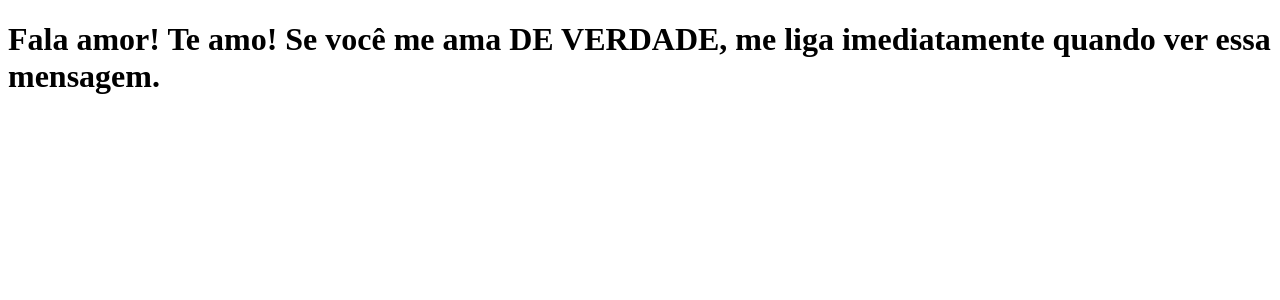
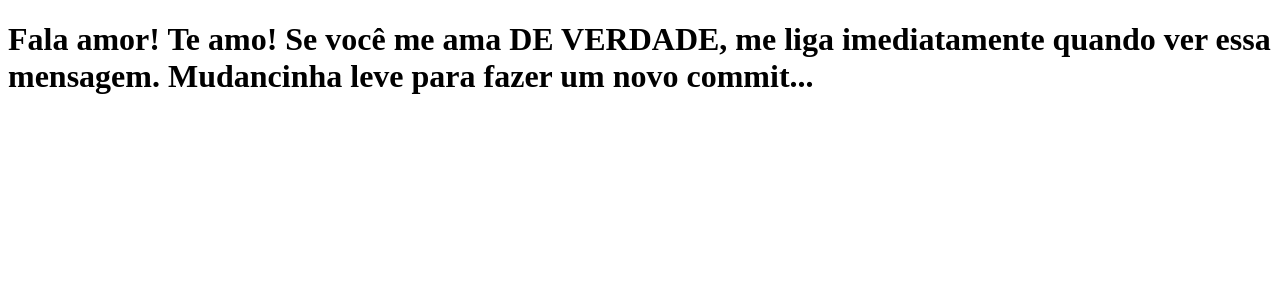
Before and after one commit to oLucasLeles/clone-tabnews, a Next.js app: page / in a window 1280 px wide. Shown: the top 300 px of the page. Built offline with nearby package versions, Linux system fonts and the light colour scheme.

Commit message:
adiciona texto na home

```diff
--- a/pages/index.js
+++ b/pages/index.js
@@ -1,5 +1,5 @@
 function Home() {
-    return <h1>Fala amor! Te amo! Se você me ama DE VERDADE, me liga imediatamente quando ver essa mensagem.</h1>
+    return <h1>Fala amor! Te amo! Se você me ama DE VERDADE, me liga imediatamente quando ver essa mensagem. Mudancinha leve para fazer um novo commit...</h1>
 }
 
 export default Home;
```
